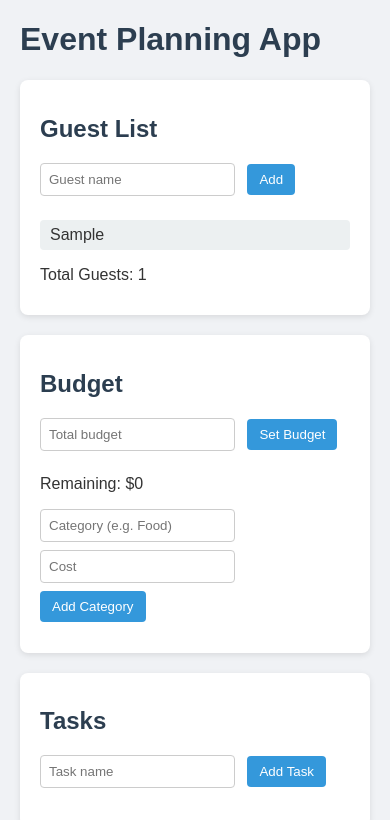
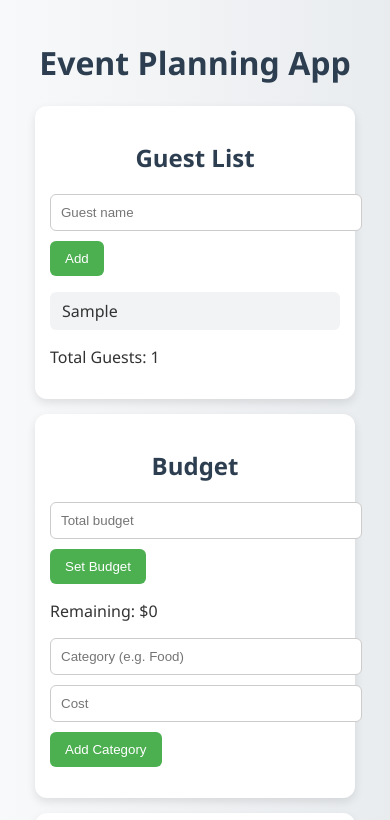
Before and after one commit to alshaghathrahmayas023-ux/Ai-Event-Planner-, a plain HTML site: page index.html in a window 390 px wide. Both pictures are taken after typing "Sample" into the empty fields and a click on the button "Add". Shown: the top 820 px of the page. Drawn offline with Linux system fonts and the light colour scheme.

Commit message:
Revamp CSS styles with responsive design
Updated styles for body, headings, sections, inputs, buttons, and lists. Added responsive design tweaks for smaller screens.

```diff
--- a/style.css
+++ b/style.css
@@ -1,43 +1,52 @@
 /* --- Global Styles --- */
 body {
-    font-family: Arial, sans-serif;
-    background-color: #f0f2f5;
-    margin: 20px;
+    font-family: 'Segoe UI', Tahoma, Geneva, Verdana, sans-serif;
+    background: linear-gradient(to right, #f8f9fa, #e9ecef);
+    margin: 0;
+    padding: 20px;
     color: #333;
 }
 
+/* --- Headings --- */
 h1, h2 {
     color: #2c3e50;
+    text-align: center;
 }
 
+/* --- Sections --- */
 section {
-    background-color: #fff;
-    padding: 15px 20px;
-    margin-bottom: 20px;
-    border-radius: 8px;
-    box-shadow: 0 2px 6px rgba(0,0,0,0.1);
+    background-color: #ffffff;
+    padding: 20px;
+    margin: 20px auto;
+    border-radius: 12px;
+    box-shadow: 0 4px 10px rgba(0,0,0,0.1);
+    max-width: 600px;
 }
 
-/* --- Inputs and Buttons --- */
+/* --- Inputs --- */
 input {
-    padding: 8px;
+    padding: 10px;
     margin-right: 8px;
-    margin-bottom: 8px;
-    border-radius: 4px;
+    margin-bottom: 10px;
+    border-radius: 6px;
     border: 1px solid #ccc;
+    width: 200px;
 }
 
+/* --- Buttons --- */
 button {
-    padding: 8px 12px;
-    background-color: #3498db;
+    padding: 10px 15px;
+    background-color: #4CAF50;
     color: white;
     border: none;
-    border-radius: 4px;
+    border-radius: 6px;
     cursor: pointer;
+    transition: background 0.3s, transform 0.2s;
 }
 
 button:hover {
-    background-color: #2980b9;
+    background-color: #45a049;
+    transform: scale(1.05);
 }
 
 /* --- Lists --- */
@@ -47,14 +56,35 @@ ul {
 }
 
 li {
-    background-color: #ecf0f1;
-    margin: 4px 0;
-    padding: 6px 10px;
-    border-radius: 4px;
+    background-color: #f1f3f5;
+    margin: 6px 0;
+    padding: 8px 12px;
+    border-radius: 6px;
+    transition: background 0.2s, transform 0.2s;
+}
+
+li:hover {
+    background-color: #dfe6e9;
+    transform: scale(1.02);
 }
 
 /* --- Suggestions --- */
 #suggestionText {
     font-weight: bold;
     color: #e67e22;
+    text-align: center;
+    margin-top: 10px;
+    font-size: 1.1em;
 }
+
+/* --- Responsive tweaks --- */
+@media screen and (max-width: 650px) {
+    input {
+        width: 100%;
+        margin-right: 0;
+    }
+    section {
+        margin: 15px;
+        padding: 15px;
+    }
+}
```
